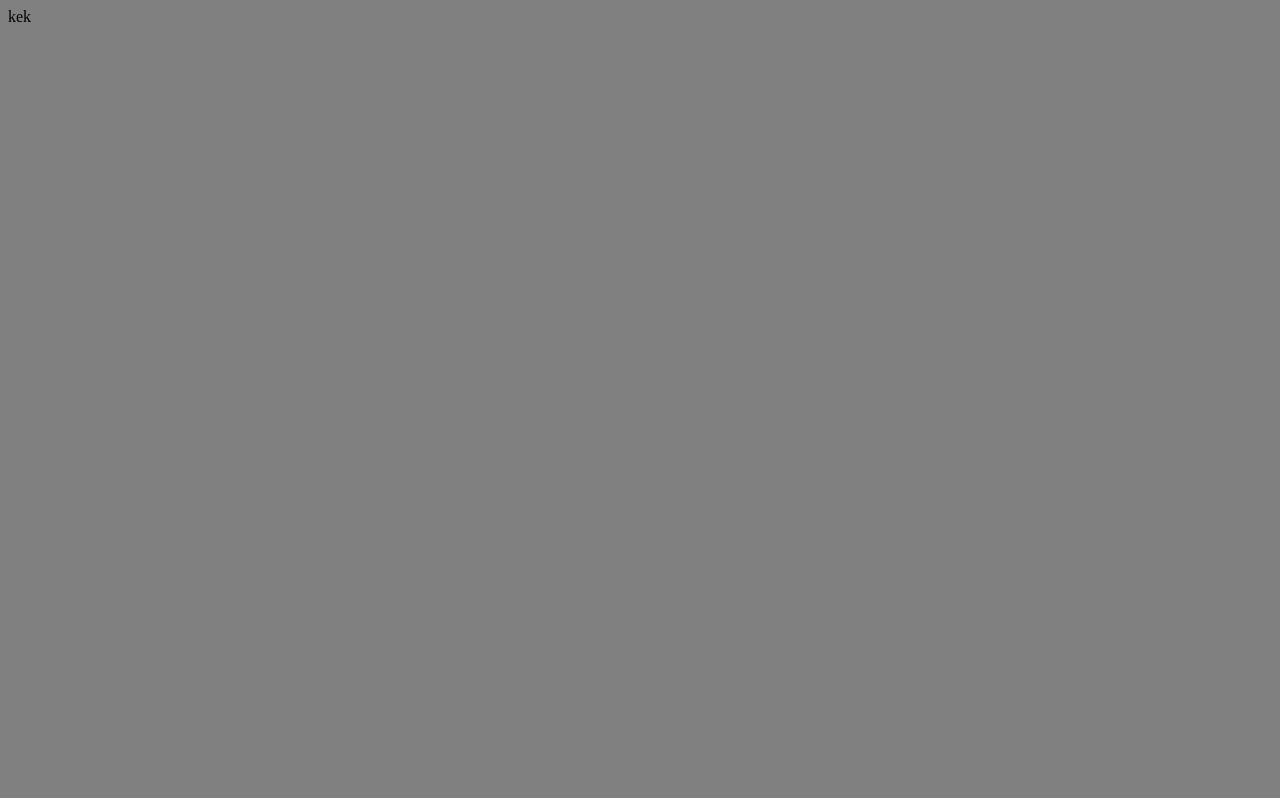
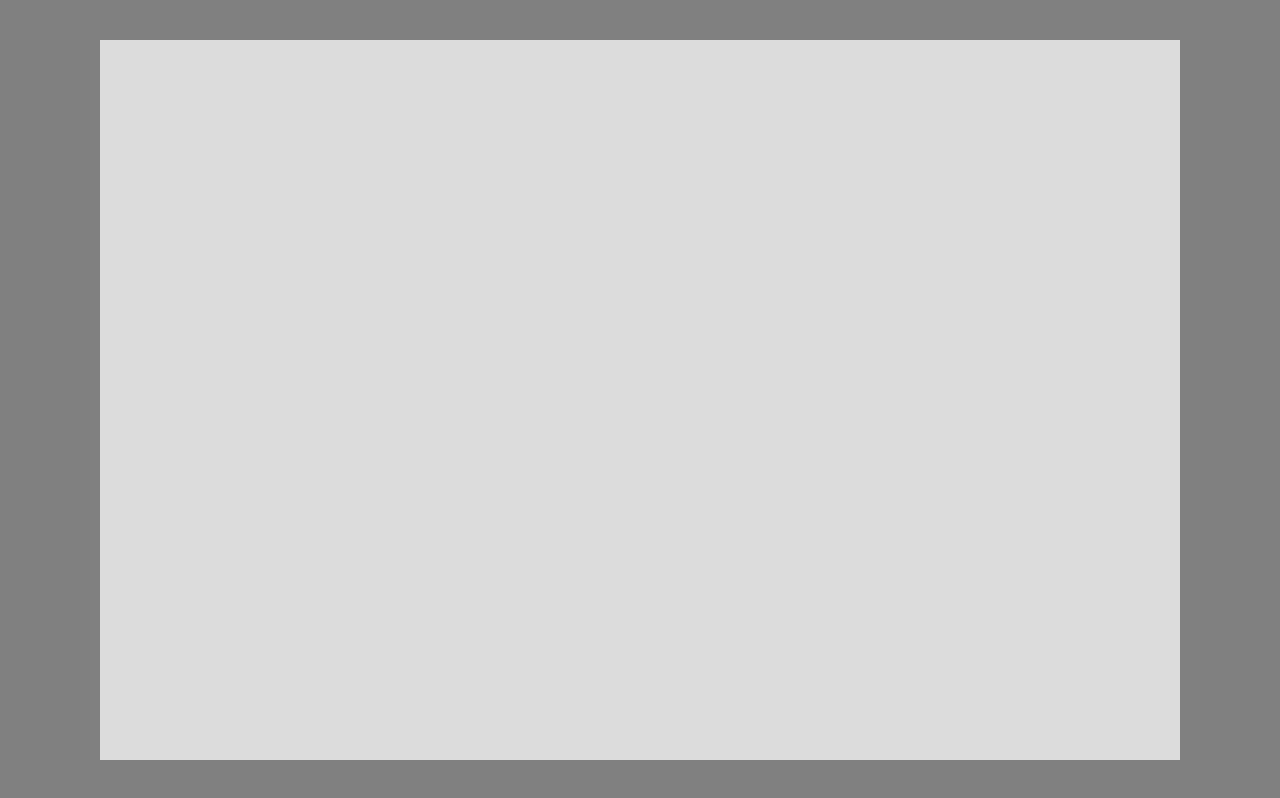
Before and after one commit to StepanoidTeam/pacman, a website built with webpack: page dist/index.html in a window 1280 px wide. Built offline with nearby package versions, Linux system fonts and the light colour scheme.

Commit message:
basic styling

```diff
--- a/src/styles/index.less
+++ b/src/styles/index.less
@@ -1,3 +1,19 @@
 body {
+  height: 100vh;
+  width: 100vw;
+
+  display: flex;
+  align-items: center;
+  justify-content: center;
+
+  margin: 0;
+  padding: 0;
+
   background-color: gray;
 }
+
+#canvas {
+  background-color: gainsboro;
+  height: 720px;
+  width: 1080px;
+}
```
Also changed, not shown: dist/index.html.
